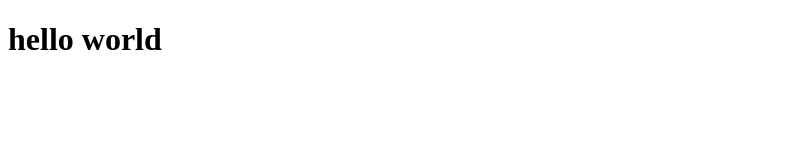
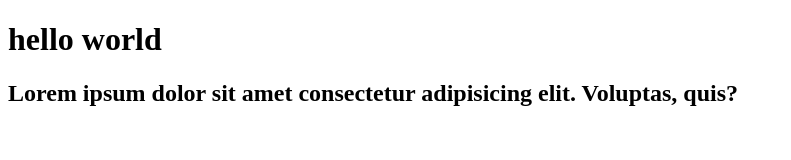
Before and after one commit to SimonSiefke/test_, a plain HTML site: page index.html in a window 1280 px wide. Shown: the whole page, without its empty margins (0-791 px from the left). Drawn offline with Linux system fonts and the light colour scheme.

Commit message:
added a subheading

```diff
--- a/index.html
+++ b/index.html
@@ -10,6 +10,8 @@
 
 <body>
   <h1>hello world</h1>
+  <h2>Lorem ipsum dolor sit amet consectetur adipisicing elit. Voluptas, quis?</h2>
+
 </body>
 
 </html>
```
